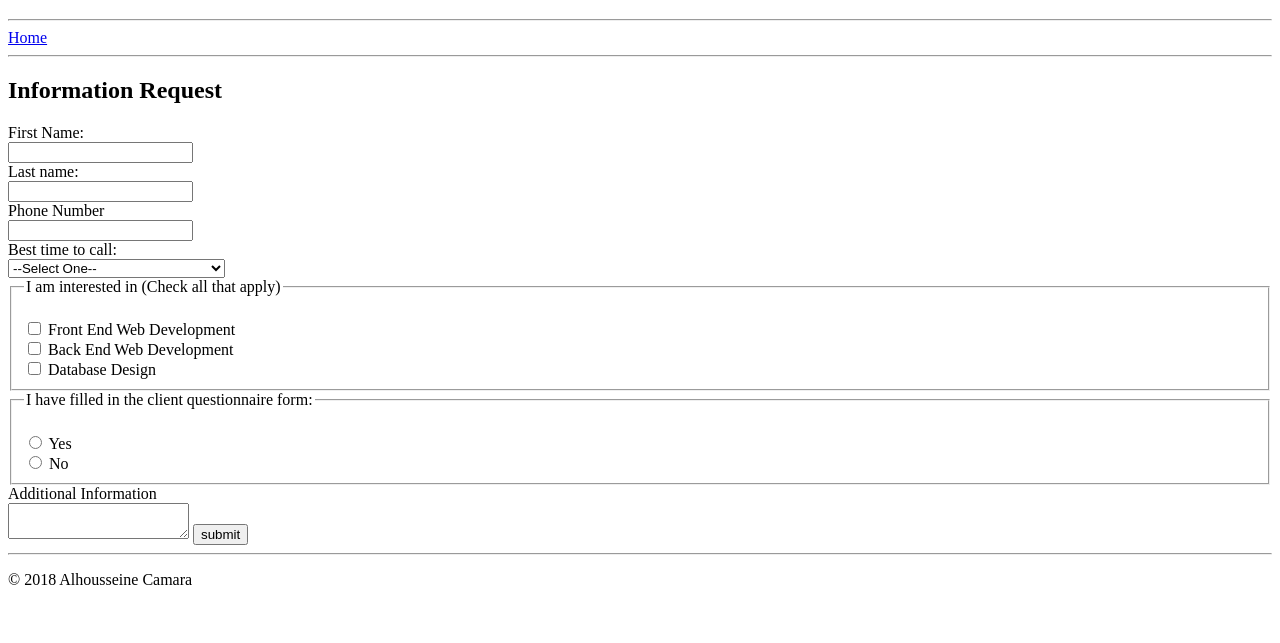
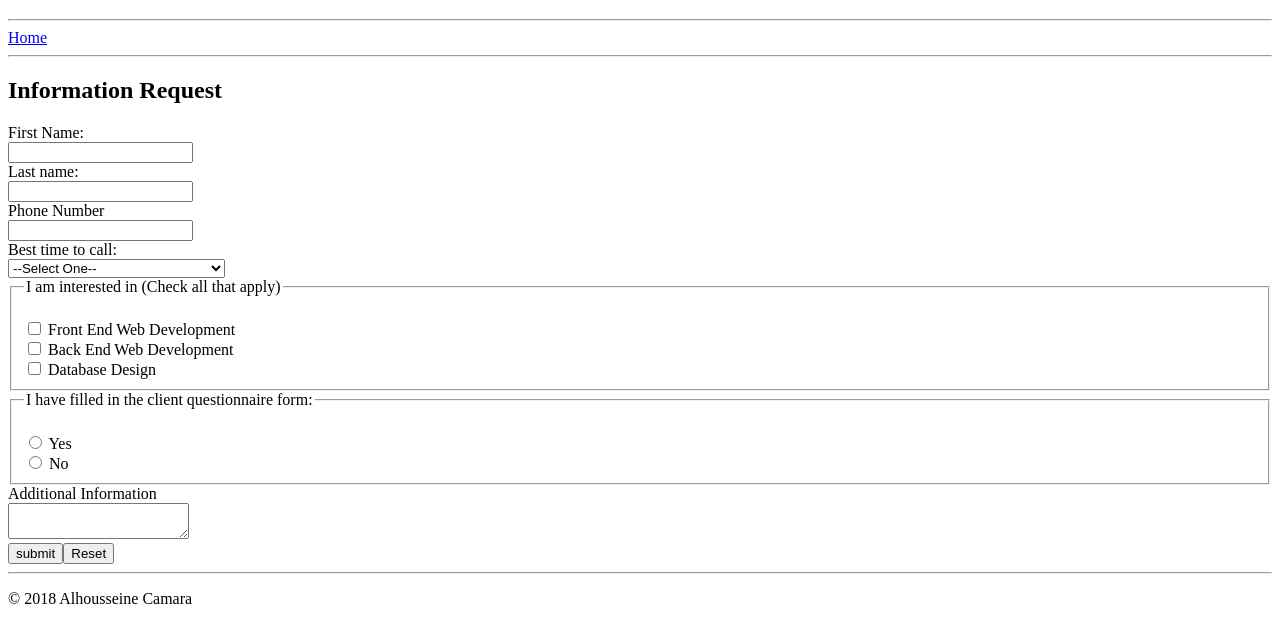
Before and after one commit to Alcamara/Website, a plain HTML site: page contactME.html in a window 1280 px wide. Shown: the part 61-704 px from the top of the page. Drawn offline with Linux system fonts and the light colour scheme.

Commit message:
update contactme.html

```diff
--- a/contactME.html
+++ b/contactME.html
@@ -44,8 +44,8 @@
 				</fieldset>
 
 				<label for="info">Additional Information</label><br />
-					<textarea id="info" name="info"></textarea>
-				<input type="submit" name="submit" value="submit">
+					<textarea id="info" name="info"></textarea><br />
+				<input type="submit" name="submit" value="submit"><input type="reset">
 
 		</form>
 		<hr />
```
